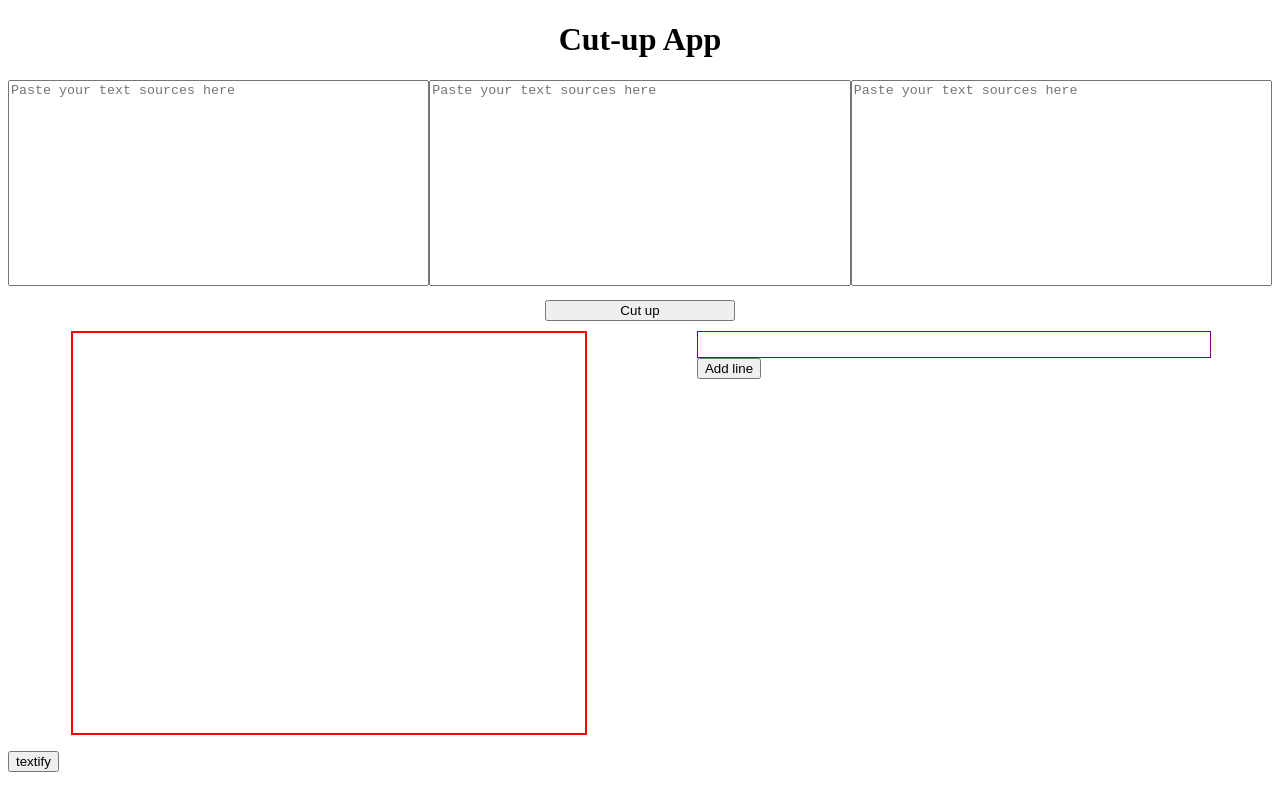
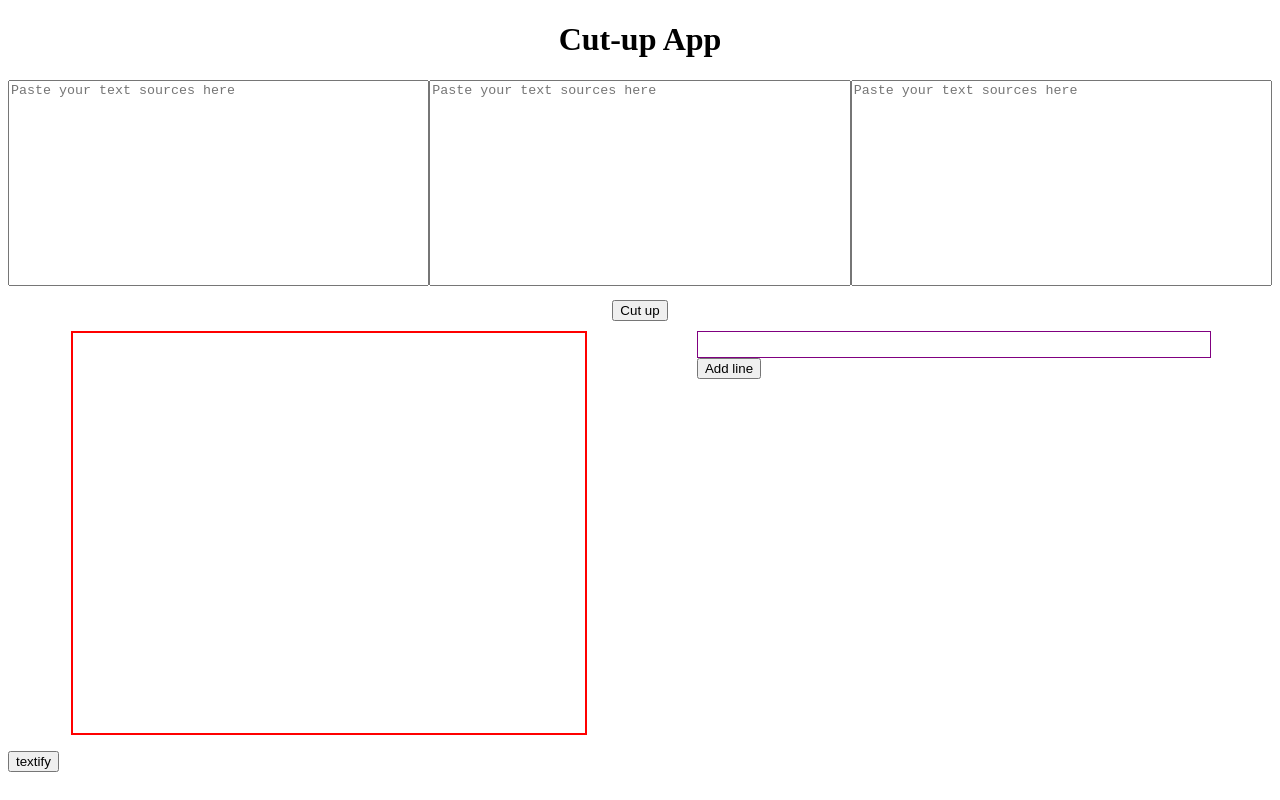
Before and after one commit to charlie-galb/cut-up, a React app: page / in a window 1280 px wide. Built offline with nearby package versions, Linux system fonts and the light colour scheme.

Commit message:
Remove cut-btn styling

```diff
--- a/src/styles/components/cutting-board.scss
+++ b/src/styles/components/cutting-board.scss
@@ -4,11 +4,6 @@
     justify-content: center;
     margin: auto;
     width: 100%;
-}
-
-.cut-btn {
-    margin: auto;
-    width: 15%;
 }
 
 .cutting-text-area {
```
